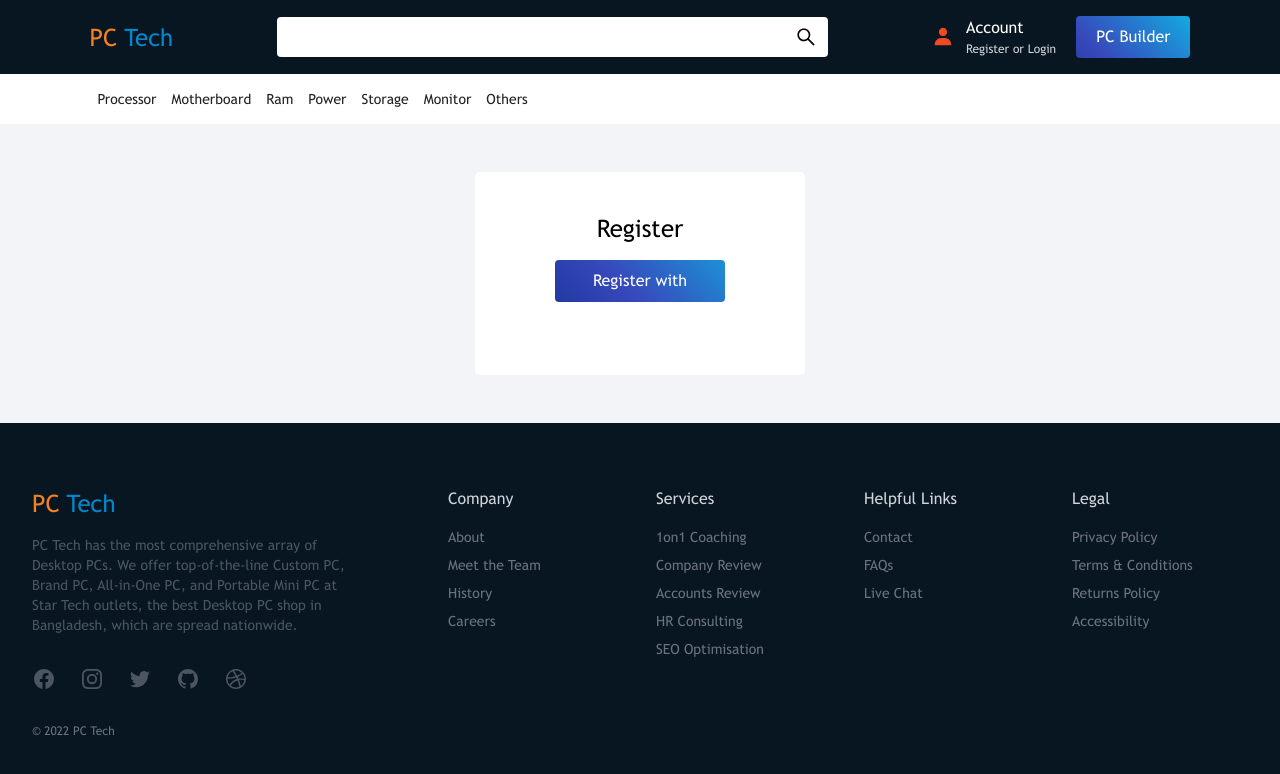
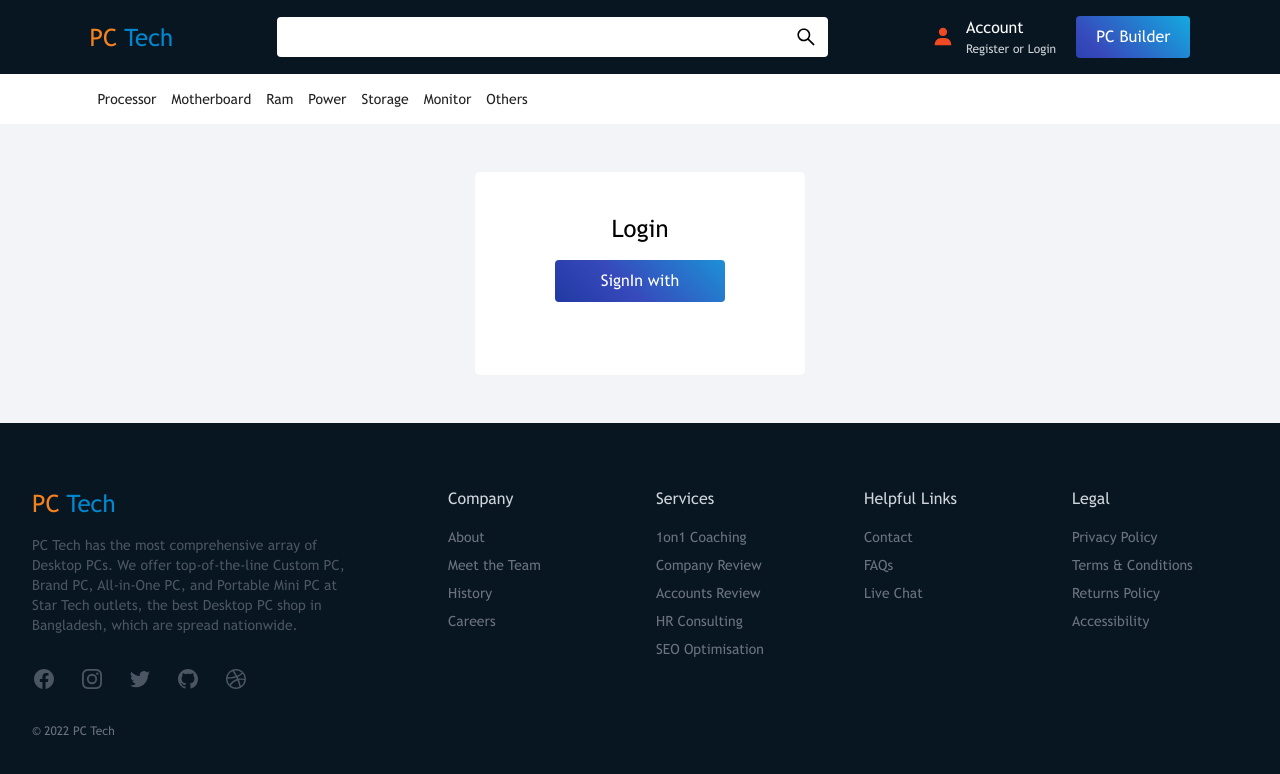
Before and after one commit to tusharahmmed/next-pc-builder, a Next.js app: page /login in a window 1280 px wide. Shown: the top 774 px of the page. Built offline with nearby package versions, Linux system fonts and the light colour scheme; no server answers.

Commit message:
add next auth

```diff
--- a/package.json
+++ b/package.json
@@ -14,6 +14,7 @@
     "eslint": "8.48.0",
     "eslint-config-next": "13.4.19",
     "next": "13.4.19",
+    "next-auth": "^4.23.1",
     "postcss": "8.4.28",
     "react": "18.2.0",
     "react-dom": "18.2.0",
--- a/src/layouts/header/Header.js
+++ b/src/layouts/header/Header.js
@@ -1,11 +1,12 @@
 import {BiSolidUser} from "react-icons/bi";
-import React from "react";
+import {useSession, signOut} from "next-auth/react";
 import {ButtonPcBuilder} from "@/components/ui/button/Button";
 import SearchBox from "@/components/ui/searchInput/SearchBox";
 import Link from "next/link";
 import styles from "@/styles/layout/header.module.css";
 
 const Header = () => {
+  const {data: session} = useSession();
   return (
     <header className="">
       <div className="spacing-x py-4 text-white bg-[#081621] flex items-center justify-between">
@@ -27,8 +28,16 @@ const Header = () => {
             <div className="ml-3">
               <p>Account</p>
               <p className="text-[12px] text-gray-300">
-                <Link href={"/register"}>Register</Link> or{" "}
-                <Link href={"/login"}>Login</Link>
+                {session ? (
+                  <span className="cursor-pointer" onClick={() => signOut()}>
+                    Log out
+                  </span>
+                ) : (
+                  <>
+                    <Link href={"/register"}>Register</Link> or{" "}
+                    <Link href={"/login"}>Login</Link>
+                  </>
+                )}
               </p>
             </div>
           </div>
--- /dev/null
+++ b/src/middleware.js
@@ -0,0 +1,3 @@
+export {default} from "next-auth/middleware";
+
+export const config = {matcher: ["/pc-builder"]};
--- a/src/pages/_app.js
+++ b/src/pages/_app.js
@@ -1,12 +1,14 @@
+import {SessionProvider} from "next-auth/react";
 import {localFonts} from "@/utils/helpers/localFonts";
 import "@/styles/globals.css";
 import {Provider} from "react-redux";
 import {store} from "@/app/store";
 
-export default function App({Component, pageProps}) {
+export default function App({Component, pageProps: {session, ...pageProps}}) {
   const getLayout = Component.getLayout || ((page) => page);
 
   return (
+    <SessionProvider session={session}>
       <Provider store={store}>
         <style jsx global>{`
           :root {
@@ -16,5 +18,6 @@ export default function App({Component, pageProps}) {
         `}</style>
         {getLayout(<Component {...pageProps} />)}
       </Provider>
+    </SessionProvider>
   );
 }
--- /dev/null
+++ b/src/pages/api/auth/[...nextauth].js
@@ -0,0 +1,16 @@
+import NextAuth from "next-auth";
+import GoogleProvider from "next-auth/providers/google";
+export const authOptions = {
+  // Configure one or more authentication providers
+  providers: [
+    GoogleProvider({
+      clientId: process.env.GOOGLE_CLIENT_ID,
+      clientSecret: process.env.GOOGLE_CLIENT_SECRET,
+    }),
+    // ...add more providers here
+  ],
+  pages: {
+    signIn: "/login",
+  },
+};
+export default NextAuth(authOptions);
--- a/src/pages/login.js
+++ b/src/pages/login.js
@@ -1,13 +1,21 @@
 import {ButtonPcBuilder} from "@/components/ui/button/Button";
 import RootLayout from "@/layouts/RootLayout";
+import {signIn} from "next-auth/react";
 
 const LoginPage = () => {
   return (
     <div className="spacing-x py-12 bg-[#f2f4f8]">
       <div className="m-auto w-80% md:w-[70%] lg:w-[30%] px-4 md:px-1 lg:px-20 py-10 bg-white rounded-[5px] shadow-[box-shadow: 0 1px 1px rgba(0, 0, 0, 0.1)]">
-        <h2 className="text-center text-2xl">Register</h2>
+        <h2 className="text-center text-2xl">Login</h2>
         <div className="text-center mt-4 text-white">
-          <ButtonPcBuilder text={"Register with Google"} />
+          <div>
+            <span
+              onClick={() =>
+                signIn("google", {callbackUrl: "http://localhost:3000/"})
+              }>
+              <ButtonPcBuilder text={"SignIn with Google"} />
+            </span>
+          </div>
         </div>
       </div>
     </div>
--- a/src/pages/register.js
+++ b/src/pages/register.js
@@ -1,5 +1,6 @@
 import {ButtonPcBuilder} from "@/components/ui/button/Button";
 import RootLayout from "@/layouts/RootLayout";
+import {signIn} from "next-auth/react";
 
 const RegisterPage = () => {
   return (
@@ -7,7 +8,14 @@ const RegisterPage = () => {
       <div className="m-auto w-80% md:w-[70%] lg:w-[30%] px-4 md:px-1 lg:px-20 py-10 bg-white rounded-[5px] shadow-[box-shadow: 0 1px 1px rgba(0, 0, 0, 0.1)]">
         <h2 className="text-center text-2xl">Register</h2>
         <div className="text-center mt-4 text-white">
-          <ButtonPcBuilder text={"Register with Google"} />
+          <div>
+            <span
+              onClick={() =>
+                signIn("google", {callbackUrl: "http://localhost:3000/"})
+              }>
+              <ButtonPcBuilder text={"Register with Google"} />
+            </span>
+          </div>
         </div>
       </div>
     </div>
```
Also changed, not shown: 1 other file (tests, documents, lock files or other folders). Lines whose indentation alone changed are shown as unchanged.
